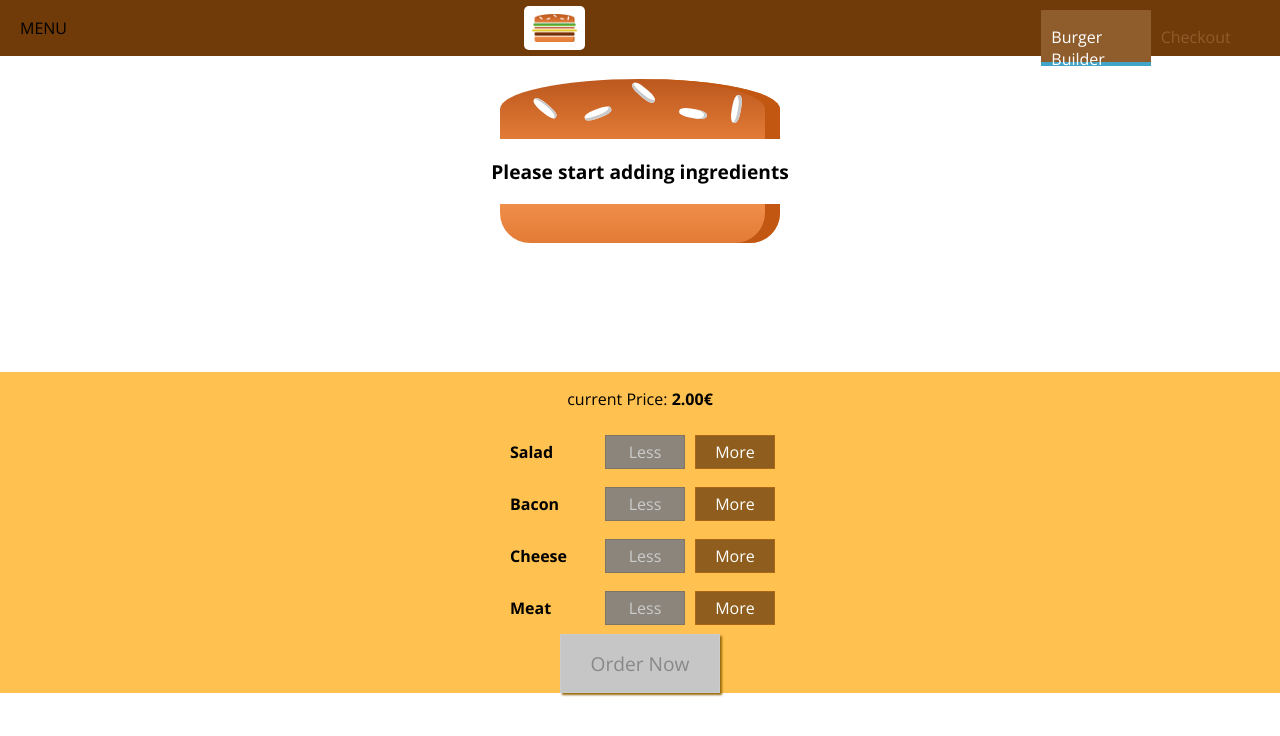
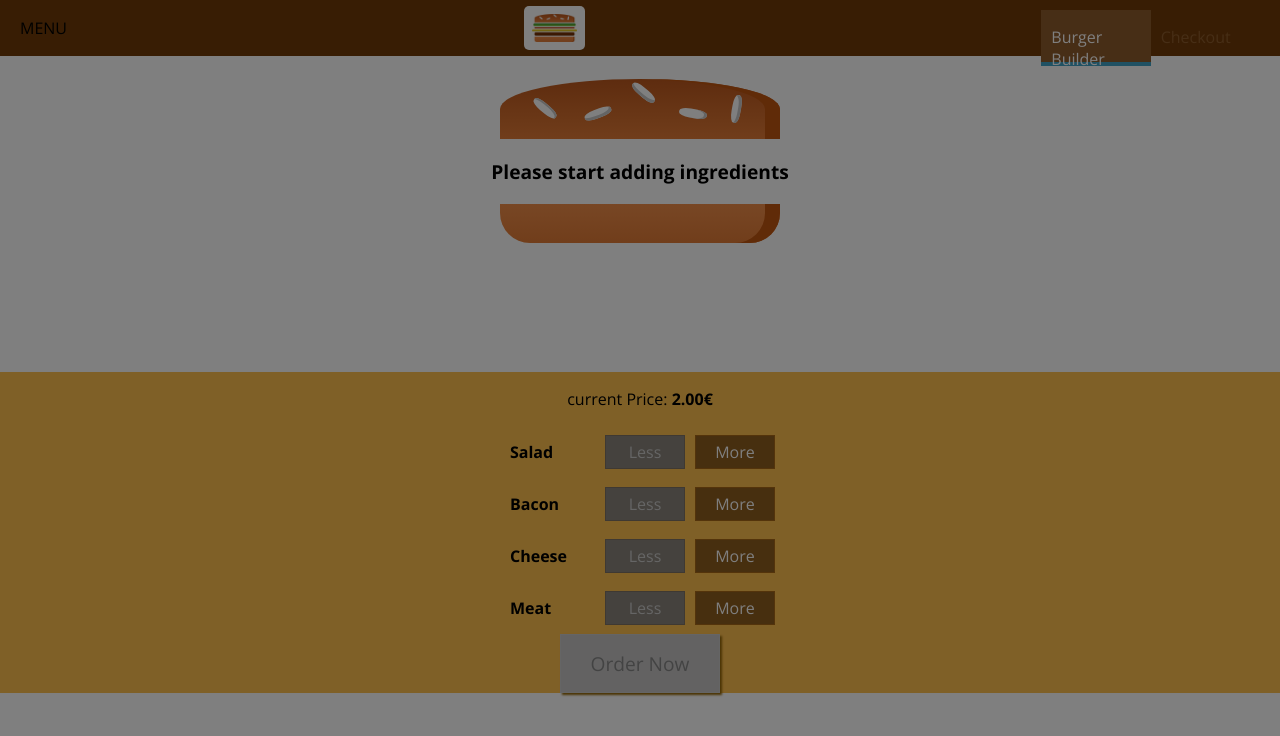
Before and after one commit to ainaperez/react-the-complete-course, a React (Create React App) app in the folder burger_builder/: page / in a window 1280 px wide. Shown: the top 736 px of the page. Built offline with nearby package versions, Linux system fonts and the light colour scheme.

Commit message:
burger menu toggle

```diff
--- a/burger_builder/src/components/Layout/Layout.js
+++ b/burger_builder/src/components/Layout/Layout.js
@@ -1,17 +1,38 @@
-import React from 'react';
+import React, { Component } from 'react';
 import Aux from '../../hoc/Aux';
 import classes from './Layout.module.css'
 import Toolbar from '../Navigation/Toolbar/Toolbar'
 import Sidedrawer from '../Navigation/Sidedrawer/Sidedrawer';
 
-const layout = (props) => (
-    <Aux>
-    <Sidedrawer />
-    <Toolbar />
-    <main className={classes.Content}>
-        {props.children}
-    </main>
+class Layout extends Component {
+    state = {
+        showSideDrawer: true
+    }
+
+    sideDrawerClosedHandler = () =>{
+        this.setState({showSideDrawer: false});
+            console.log(this.state.showSideDrawer)
+    }
+
+    burgerMenuClickedHandler = () => {
+        this.setState((prevState) =>{
+            return { showSideDrawer: !prevState.showSideDrawer }
+        });
+
+    }
+
+    render () {
+        return(
+            <Aux>
+                <Sidedrawer open={this.state.showSideDrawer} closed={this.sideDrawerClosedHandler}/>
+                <Toolbar burgerMenuClicked={this.burgerMenuClickedHandler}  />
+                <main className={classes.Content}>
+                    {this.props.children}
+                </main>
     </Aux>
-)
+        )
+    }
 
-export default layout;
+}
+
+export default Layout;
--- /dev/null
+++ b/burger_builder/src/components/Navigation/Sidedrawer/BurgerMenu/BurgerMenu.js
@@ -0,0 +1,8 @@
+import React from 'react';
+
+
+const burgerMenu = (props) => (
+    <div onClick={props.clicked}>MENU</div>
+)
+
+export default burgerMenu;
--- a/burger_builder/src/components/Navigation/Sidedrawer/Sidedrawer.js
+++ b/burger_builder/src/components/Navigation/Sidedrawer/Sidedrawer.js
@@ -2,12 +2,20 @@ import React from 'react';
 import Logo from '../../Logo/Logo';
 import NavigationItems from '../NavigationItems/NavigationItems'
 import classes from './Sidedrawer.module.css';
+import Backdrop from '../../UI/Backdrop/Backdrop'
+import Aux from '../../../hoc/Aux';
 
 const sidedrawer = (props) =>{
-    //..
+    let attachedClasses = [classes.Sidedrawer, classes.Close];
+
+    if(props.open) {
+        attachedClasses = [classes.Sidedrawer, classes.Open]
+    }
 
     return(
-        <div className={classes.Sidedrawer}>
+        <Aux>
+            <Backdrop show={props.open} clicked={props.closed} />
+            <div className={attachedClasses.join(' ')}>
                 <div className={classes.Logo}>
                     <Logo />
                 </div>
@@ -15,6 +23,7 @@ const sidedrawer = (props) =>{
                     <NavigationItems />
                 </nav>
             </div>
+        </Aux>
     );
 }
 
--- a/burger_builder/src/components/Navigation/Toolbar/Toolbar.js
+++ b/burger_builder/src/components/Navigation/Toolbar/Toolbar.js
@@ -2,10 +2,11 @@ import React from 'react';
 import classes from './Toolbar.module.css';
 import Logo from '../../Logo/Logo';
 import NavigationsItems from '../NavigationItems/NavigationItems'
+import BurgerMenu from '../Sidedrawer/BurgerMenu/BurgerMenu'
 
 const toolbar = (props) => (
     <header className={classes.Toolbar}>
-        <div>MENU</div>
+            <BurgerMenu clicked={props.burgerMenuClicked}/>
             <div className={classes.Logo}>
                 <Logo />
             </div>
```
Also changed, not shown: burger_builder/src/components/Navigation/Sidedrawer/BurgerMenu/BurgerMenu.module.css (added). Lines whose indentation alone changed are shown as unchanged.
